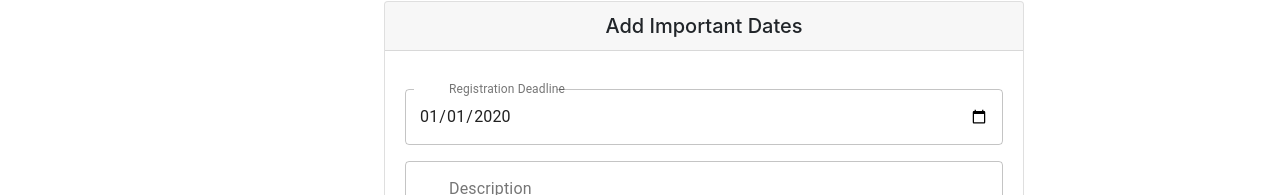
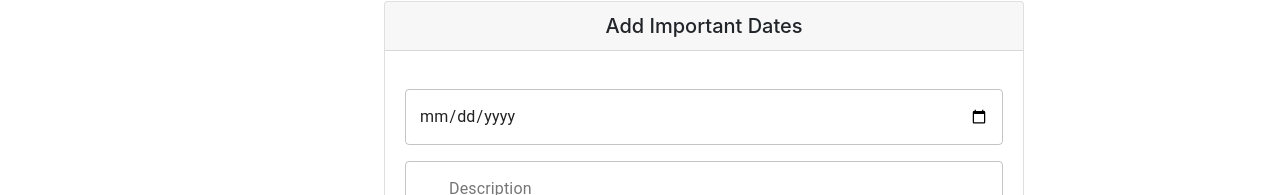
Before and after one commit to Malindu-Upendra/2021_S1_REG_WE_29_AF_Conference_Project, a React (Create React App) app in the folder client/: page /addImportanceDates in a window 1280 px wide. Shown: the part 148-343 px from the top of the page. Built offline with nearby package versions, Linux system fonts and the light colour scheme.

Commit message:
Editor Frontend part , 3 insert (axios) done

```diff
--- a/client/src/components/pages/Editor/AddConferenceTracks/AddConferenceTracks.jsx
+++ b/client/src/components/pages/Editor/AddConferenceTracks/AddConferenceTracks.jsx
@@ -2,16 +2,52 @@ import {Component} from "react";
 import Card from 'react-bootstrap/Card'
 import {Button, Form} from "react-bootstrap";
 import {TextField} from "@material-ui/core";
+import axios from "axios";
 
 
 export class AddConferenceTracks extends Component{
+
+    constructor(props) {
+        super(props);
+    }
+
+    state = {
+        heading: '',
+        description: ''
+    }
+
+    handleChange = (e) => {
+        this.setState({
+                ...this.state.data,
+                [e.target.name]: e.target.value
+            }
+        );
+    }
+
+    handleSubmit = (e) => {
+        e.preventDefault();
+        const  AddConferenceTrack ={
+            heading: this.state.heading,
+            description: this.state.description
+        };
+        console.log('Data send:', AddConferenceTrack)
+        axios.post('http://localhost:5000/editor/addConferenceTracksForm',AddConferenceTrack)
+            .then(response => {
+                alert('AddConferenceTracks data are successfully inserted')
+                window.location="/";
+            })
+            .catch(error => {
+                console.log(error.message);
+                alert(error.message)
+            })
+    }
 
     render() {
         return(
             <Card style={{ width: '50%',marginLeft: '30%',marginTop: '5%',height :'425px',marginBottom: '5%' }}>
                 <Card.Header className={"text-center"} as="h5">Add Conference Tracks</Card.Header>
                 <Card.Body>
-                    <Form>
+                    <Form onSubmit={this.handleSubmit}>
 
                         <Form.Group className="mb-3" style={{height:'50px'}} controlId="ctitle">
                             <TextField style={{ width: '100%' }}
@@ -20,6 +56,10 @@ export class AddConferenceTracks extends Component{
                                        variant="outlined"
                                        multiline
                                        rows={1}
+                                       name="heading"
+                                       value={this.state.heading}
+                                       onChange={this.handleChange}
+
                             />
 
                         </Form.Group>
@@ -31,6 +71,9 @@ export class AddConferenceTracks extends Component{
                                        variant="outlined"
                                        multiline
                                        rows={8}
+                                       name="description"
+                                       value={this.state.description}
+                                       onChange={this.handleChange}
                             />
 
                         </Form.Group>
--- a/client/src/components/pages/Editor/AddImportantDates/AddImportantDates.jsx
+++ b/client/src/components/pages/Editor/AddImportantDates/AddImportantDates.jsx
@@ -2,23 +2,61 @@ import {Component} from "react";
 import Card from 'react-bootstrap/Card'
 import {Button, Form} from "react-bootstrap";
 import {TextField} from "@material-ui/core";
-
+import axios from "axios";
 
 export class AddImportantDates extends Component{
+
+    constructor(props) {
+        super(props);
+    }
+
+    state = {
+        dates: '',
+        description: '',
+    }
+
+    handleChange = (e) => {
+        this.setState({
+
+                ...this.state.data,
+                [e.target.name]: e.target.value
+            }
+        );
+    }
+
+    handleSubmit = (e) => {
+        e.preventDefault();
+        const  AddImportant ={
+            dates: this.state.dates,
+            description: this.state.description
+        };
+        console.log('Data send:', AddImportant)
+        axios.post('http://localhost:5000/editor/importantDatesForm',AddImportant)
+            .then(response => {
+                alert('AddImportantDates data are successfully inserted')
+                window.location="/";
+            })
+            .catch(error => {
+                console.log(error.message);
+                alert(error.message)
+            })
+    }
 
     render() {
         return(
             <Card style={{ width: '50%', Height:'500px' ,marginLeft: '30%',marginTop: '5%',marginBottom: '5%' }}>
                 <Card.Header className={"text-center"} as="h5">Add Important Dates</Card.Header>
                 <Card.Body>
-                    <Form>
+                    <Form onSubmit={this.handleSubmit}>
                         <Form.Group className="mb-3" controlId="idate">
                             <TextField style={{ width: '100%' ,marginTop : '3%'}}
                                        id="date"
-                                       label="Registration Deadline"
                                        type="date"
                                        variant="outlined"
                                        defaultValue="2020-01-01"
+                                       name="dates"
+                                       value={this.state.dates}
+                                       onChange={this.handleChange}
                             />
 
                         </Form.Group>
@@ -30,19 +68,18 @@ export class AddImportantDates extends Component{
                                        variant="outlined"
                                        multiline
                                        rows={3}
+                                       name="description"
+                                       value={this.state.description}
+                                       onChange={this.handleChange}
                             />
-
                         </Form.Group>
-
                         <Button variant="primary" type="submit">
                             <i className="fas fa-plus-circle"></i> {}
                             Add Important Date
                         </Button>
                     </Form>
-
                 </Card.Body>
             </Card>
-
         )
     }
 
--- a/client/src/components/pages/Editor/CreateKeynotes/CreateKeynotes.jsx
+++ b/client/src/components/pages/Editor/CreateKeynotes/CreateKeynotes.jsx
@@ -1,10 +1,54 @@
 import {Component} from "react";
 import Card from "react-bootstrap/Card";
-import {Button, Col, Container, Form, Row} from "react-bootstrap";
-import Icon from "@material-ui/core/Icon";
+import {Button, Col, Form, Row} from "react-bootstrap";
+import axios from "axios";
 
 
 export class CreateKeynotes extends Component{
+
+
+    constructor(props) {
+        super(props);
+    }
+
+    state = {
+        title: '',
+        firstname: '',
+        lastname: '',
+        university: '',
+        description: ''
+    }
+
+    handleChange = (e) => {
+        this.setState({
+
+                ...this.state.data,
+                [e.target.name]: e.target.value
+            }
+        );
+    }
+
+    handleSubmit = (e) => {
+        e.preventDefault();
+        const  Keynote ={
+            title: this.state.title,
+            firstname: this.state.firstname,
+            lastname: this.state.lastname,
+            university: this.state.university,
+            description: this.state.description
+        };
+
+        console.log('Data send:', Keynote)
+        axios.post('http://localhost:5000/editor/keynotes',Keynote)
+            .then(response => {
+                alert('KeyNotes data successfully inserted')
+                 window.location="/";
+            })
+            .catch(error => {
+                console.log(error.message);
+                alert(error.message)
+            })
+    }
 
     render() {
         return(
@@ -15,59 +59,79 @@ export class CreateKeynotes extends Component{
                         <Card.Body>
                         <div className='container'>
 
-                            <Form>
+                            <Form onSubmit={this.handleSubmit}>
                                 <Row>
 
                                     <Col sm='2'>
-                                        <Form.Control placeholder="Title"  />
+                                        <Form.Control
+                                            placeholder="Title"
+                                            type="text"
+                                            name="title"
+                                            value={this.state.title}
+                                            onChange={this.handleChange}
+                                        />
                                     </Col>
 
                                     <Col sm='5'>
-                                        <Form.Control placeholder="First name"  />
-                                    </Col>
-                                    <Col sm='5'>
-                                        <Form.Control placeholder="Last name" />
+                                        <Form.Control
+                                            placeholder="First name"
+                                            type="text"
+                                            name="firstname"
+                                            value={this.state.firstname}
+                                            onChange={this.handleChange}
+                                        />
                                     </Col>
 
-
+                                    <Col sm='5'>
+                                        <Form.Control
+                                            placeholder="Last name"
+                                            type="text"
+                                            name="lastname"
+                                            value={this.state.lastname}
+                                            onChange={this.handleChange}
+                                        />
+                                    </Col>
                                 </Row>
                                 <p></p>
+
                                 <Form.Group className="mb-3" controlId="formBasicEmail">
                                     {/*<Form.Label>Email address</Form.Label>*/}
-                                    <Form.Control type="text" placeholder="University" />
+                                    <Form.Control
+                                        type="text"
+                                        placeholder="University"
+                                        name="university"
+                                        value={this.state.university}
+                                        onChange={this.handleChange}
+                                    />
                                 </Form.Group>
-
 
                                 <Form.Group className="mb-3" controlId="formBasicPassword">
                                     {/*<Form.Label>Password</Form.Label>*/}
-                                    <Form.Control as="textarea" rows="5" placeholder="Description" />
+                                    <Form.Control
+                                        as="textarea"
+                                        rows="5"
+                                        placeholder="Description"
+                                        name="description"
+                                        value={this.state.description}
+                                        onChange={this.handleChange}
+                                    />
                                 </Form.Group>
-
-
                                 <Form.Group className="mb-4" controlId="formBasicPassword">
-
                                     <Form.File
                                         id="custom-file-translate-scss"
                                         label="choose the Picture"
                                         custom
                                     />
-
-
                                 </Form.Group>
-
-
-                                <Button variant="primary" type="submit"
-                                >
+                                <Button variant="primary" type="submit">
                                     <i className="fas fa-plus-circle"></i> {}
                                      Add Keynotes
                                 </Button>
-
-
                             </Form>
                         </div>
                         </Card.Body>
                     </Card>
-                       </div>
+                    </div>
                 </div>
 
         )
```
